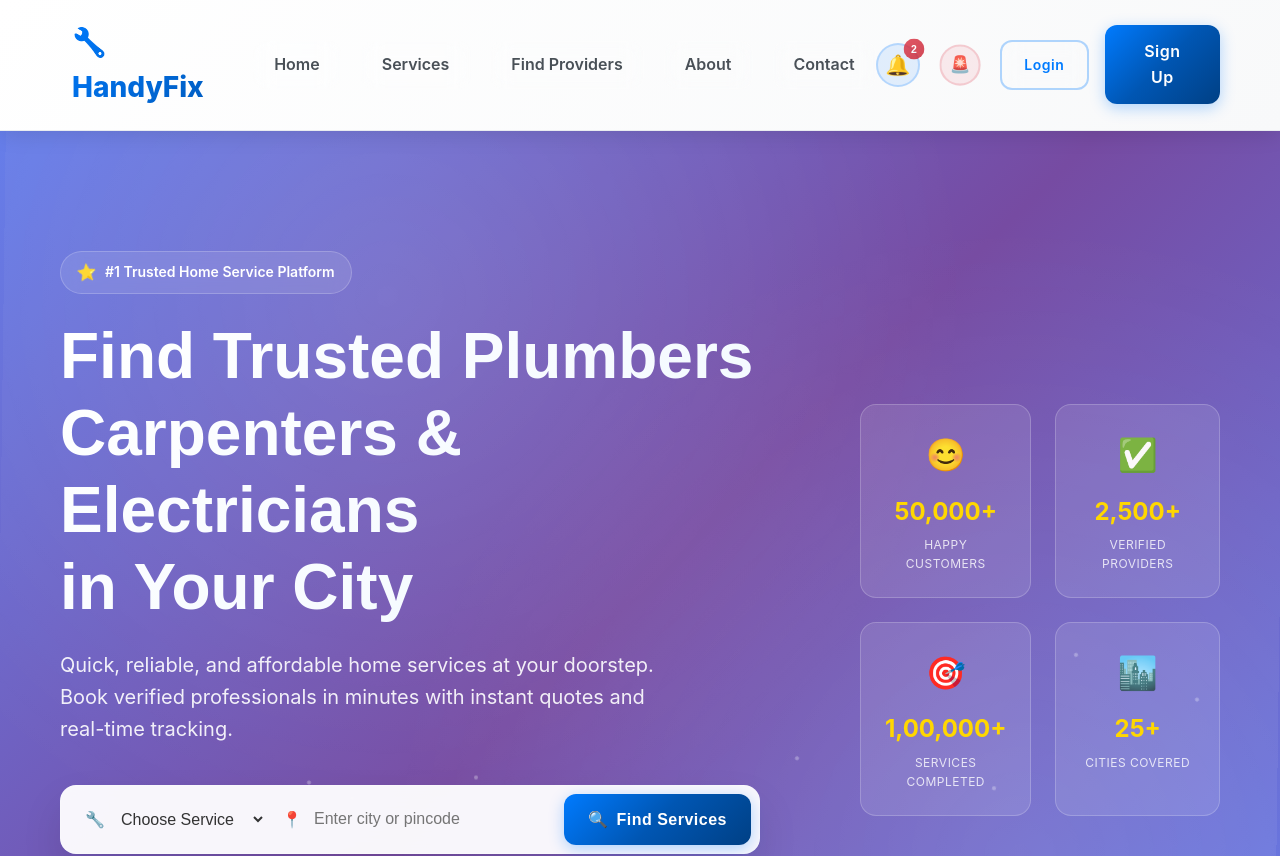
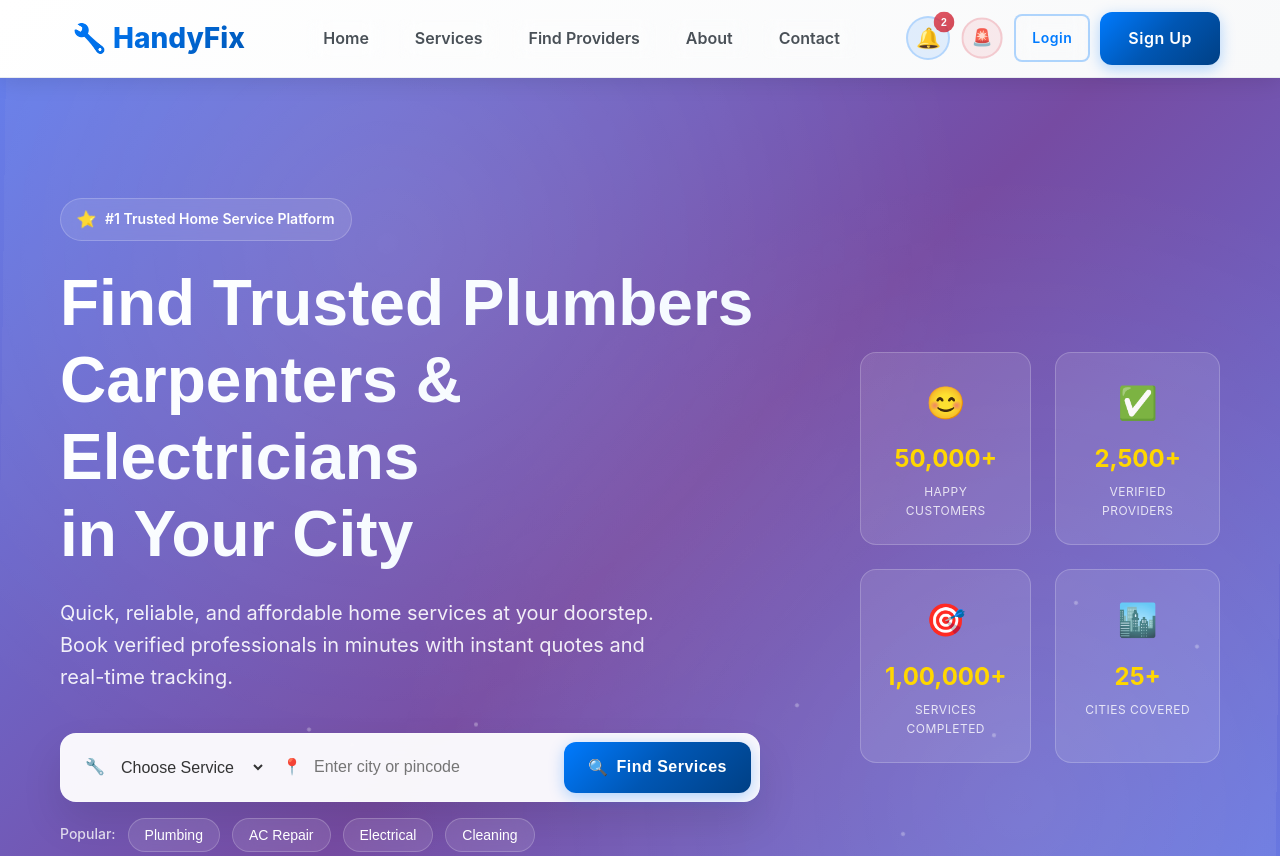
Before and after one commit to Hetansh-Pathak/HANDYMAN-SERVICE-BOOKING-, a Next.js app: page / in a window 1280 px wide. Shown: the top 856 px of the page. Built offline with nearby package versions, Linux system fonts and the light colour scheme.

Commit message:
Reduce navigation bar height and tab spacing
cgen-906deabeb8e543d4aa3202dfb2710238

```diff
--- a/components/Layout.js
+++ b/components/Layout.js
@@ -290,8 +290,8 @@ const navContainerStyle = {
   display: 'flex',
   alignItems: 'center',
   justifyContent: 'space-between',
-  padding: '12px 20px',
-  minHeight: '60px'
+  padding: '8px 20px',
+  minHeight: '48px'
 }
 
 const logoStyle = {
@@ -309,7 +309,7 @@ const logoStyle = {
 
 const desktopMenuStyle = {
   display: 'flex',
-  gap: '20px',
+  gap: '12px',
   '@media (maxWidth: 768px)': {
     display: 'none'
   }
@@ -320,8 +320,8 @@ const navLinkStyle = {
   color: '#495057',
   fontWeight: '600',
   fontSize: '16px',
-  padding: '10px 20px',
-  borderRadius: '12px',
+  padding: '6px 16px',
+  borderRadius: '8px',
   transition: 'all 0.3s ease',
   position: 'relative',
   background: 'rgba(255, 255, 255, 0.1)',
@@ -333,7 +333,7 @@ const navLinkStyle = {
 const rightSectionStyle = {
   display: 'flex',
   alignItems: 'center',
-  gap: '20px'
+  gap: '12px'
 }
 
 const notificationContainerStyle = {
@@ -551,15 +551,15 @@ const messagesBtnStyle = {
 
 const authLinksStyle = {
   display: 'flex',
-  gap: '16px',
+  gap: '10px',
   alignItems: 'center'
 }
 
 const loginBtnStyle = {
   fontSize: '14px',
-  padding: '12px 24px',
+  padding: '8px 16px',
   fontWeight: '600',
-  borderRadius: '12px',
+  borderRadius: '8px',
   background: 'rgba(255, 255, 255, 0.1)',
   backdropFilter: 'blur(10px)',
   border: '2px solid rgba(0, 123, 255, 0.3)',
```
